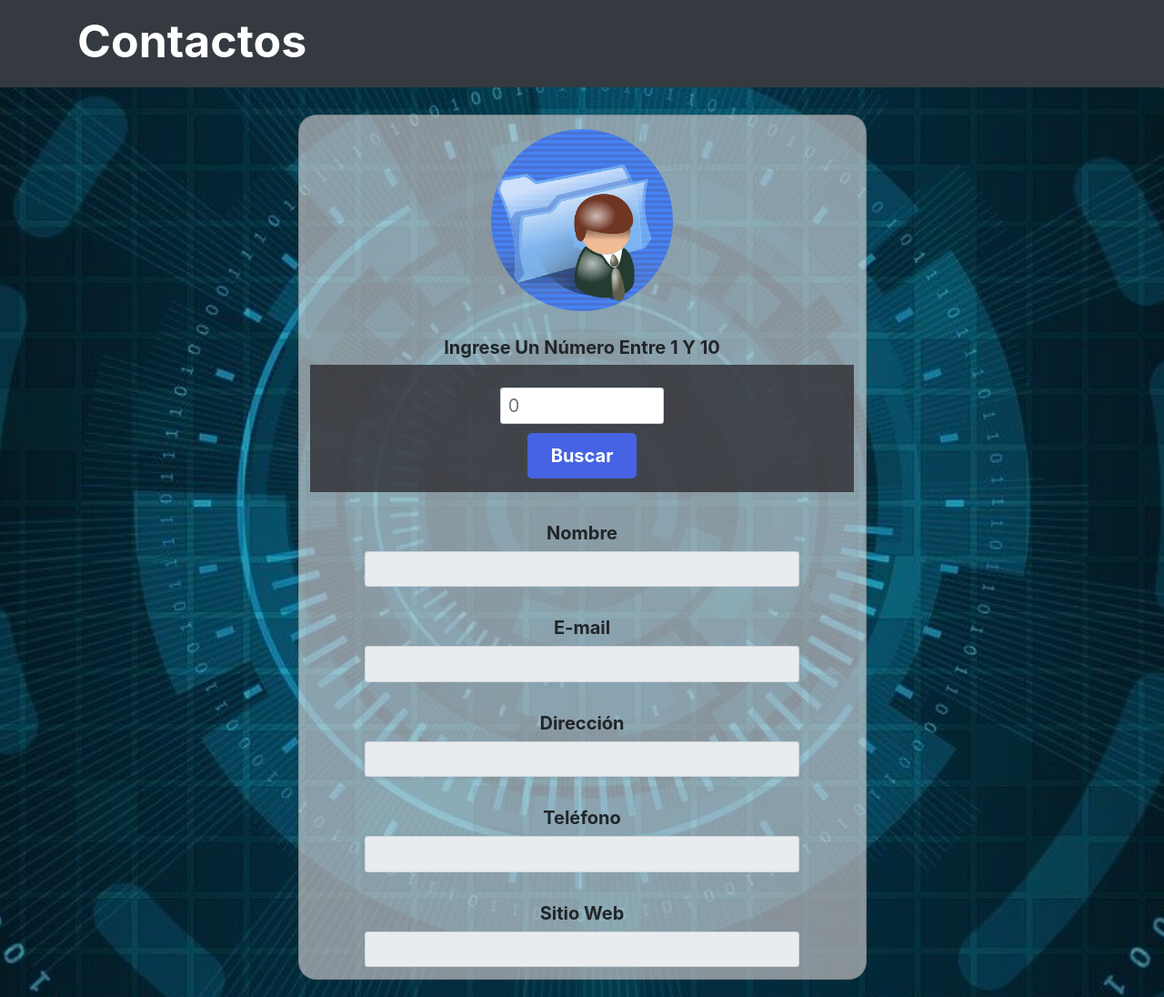
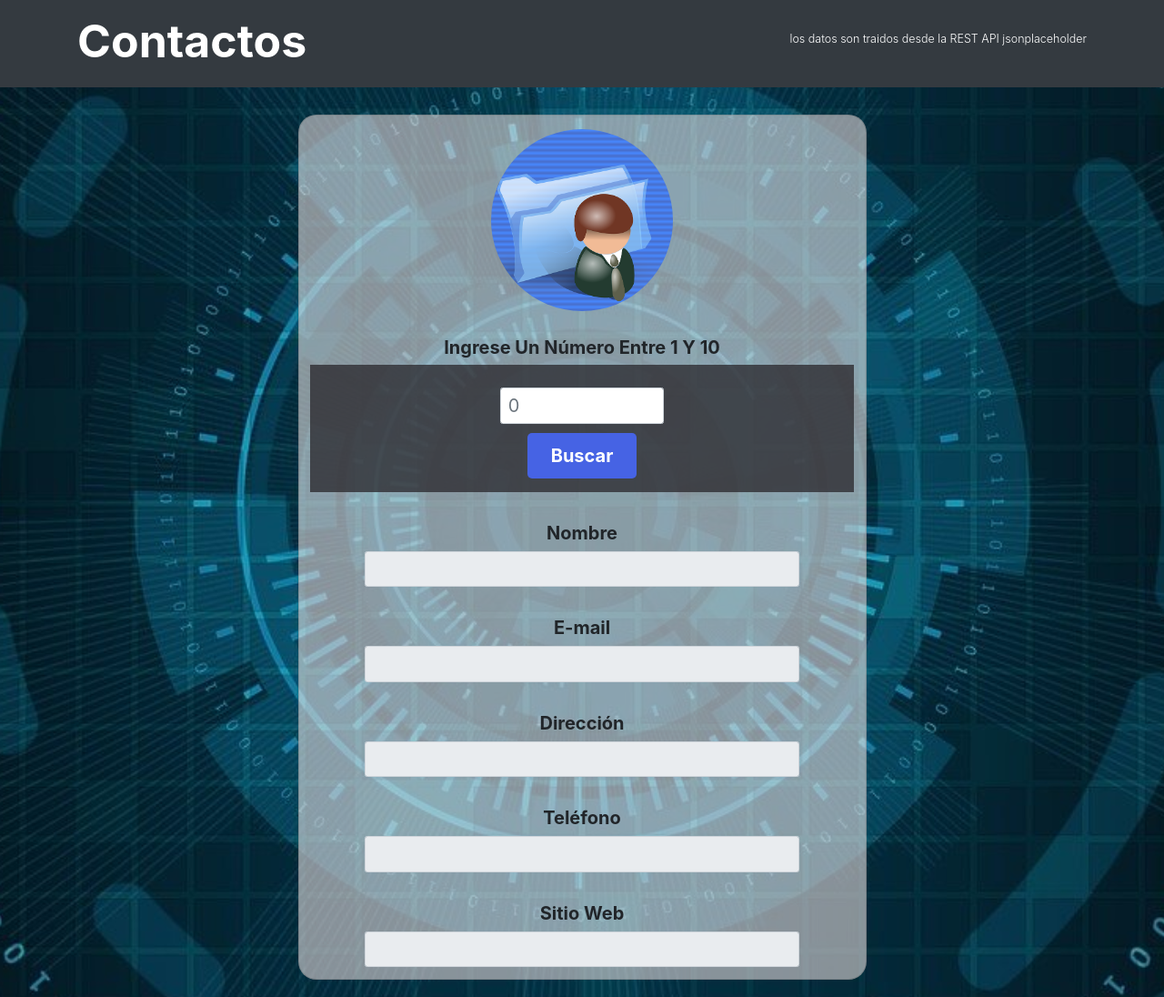
Before and after one commit to CarlosTrini/Contactos---Ajax, a plain HTML site: page index.html in a window 1280 px wide. Shown: the top 1096 px of the page at 91% size. Drawn offline with nearby package versions, Linux system fonts and the light colour scheme.

Commit message:
se agrega de donde se traern los datos al navbar

```diff
--- a/index.html
+++ b/index.html
@@ -28,7 +28,9 @@
         <nav class="navbar navbar-expand-lg navbar-dark bg-dark">
             <div class="container">
                 <h1 class="navbar-brand font-weight-bold">Contactos</h1>
+                <p class="text-white lead">los datos son traidos desde la REST API jsonplaceholder</p>
             </div>
+
         </nav>
     </div>
 
```
